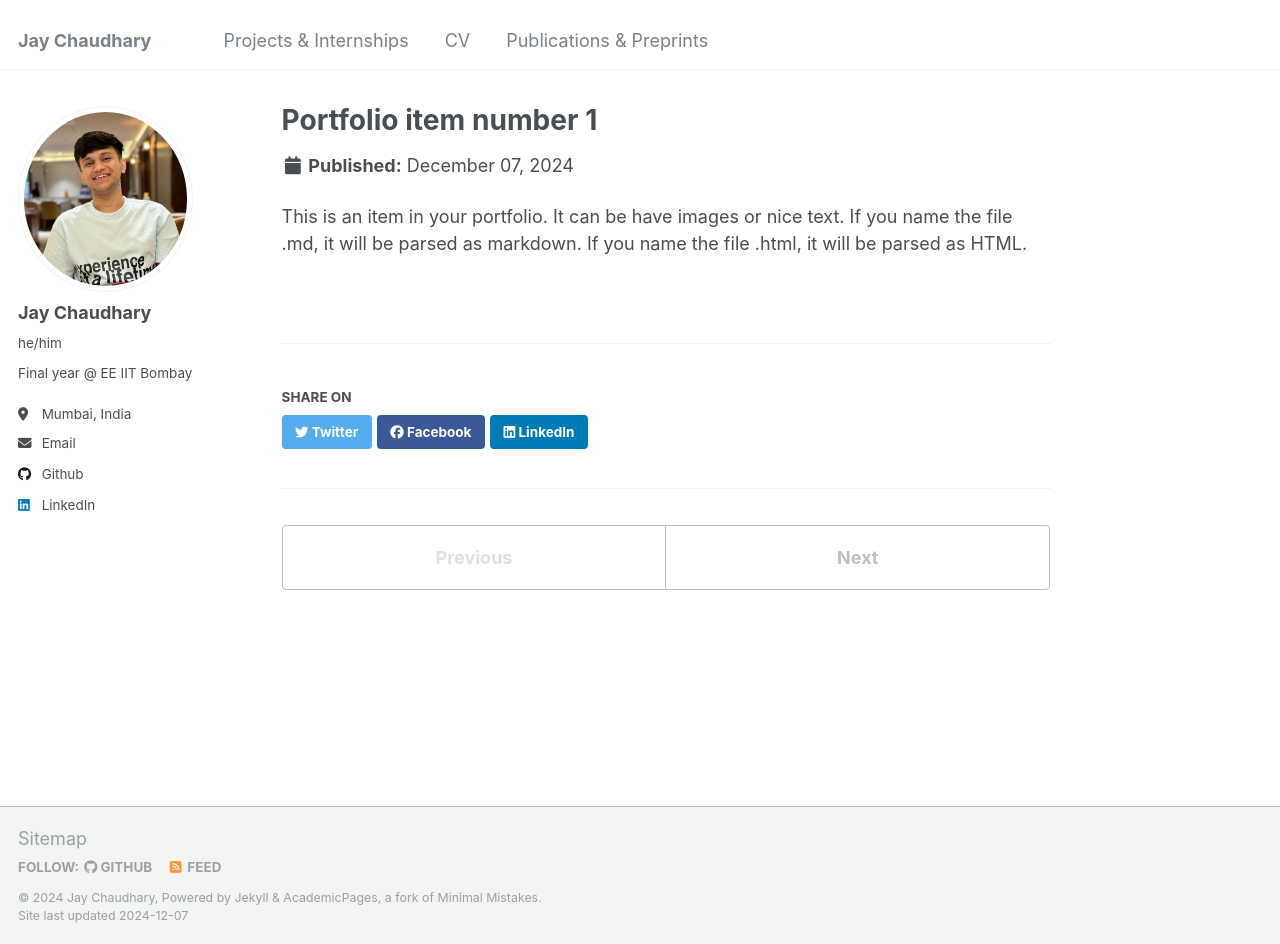
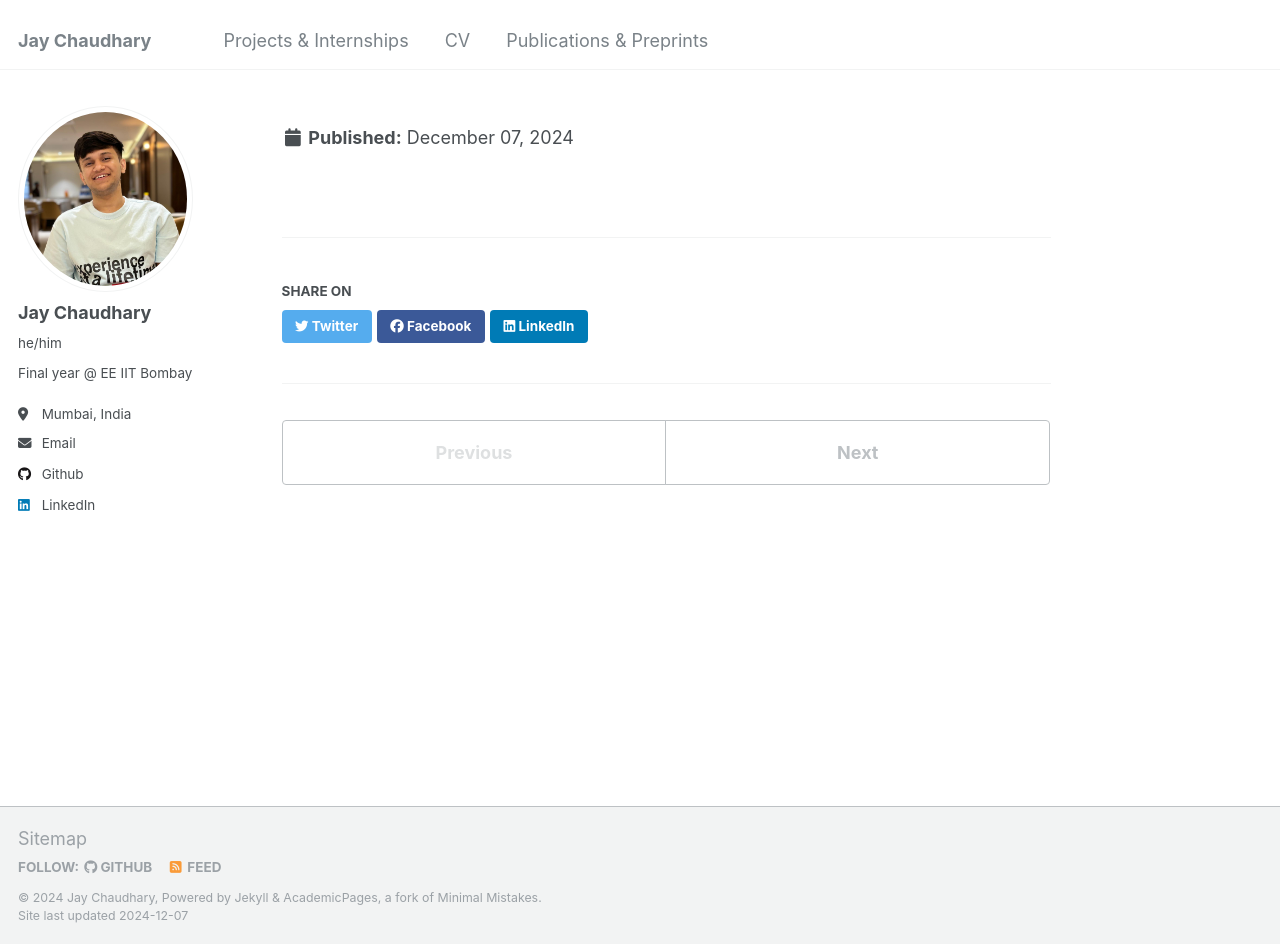
Before and after one commit to JayGC/jaygc.github.io, a Jekyll site: the page built from _portfolio/portfolio-1.md, in a window 1280 px wide and 944 px high. Built offline with Jekyll 4.4.1, drawn with Linux system fonts in a browser that asks for light colours.

Commit message:
Update portfolio-1.md

```diff
--- a/_portfolio/portfolio-1.md
+++ b/_portfolio/portfolio-1.md
@@ -1,7 +1,5 @@
 ---
-title: "Portfolio item number 1"
-excerpt: "Short description of portfolio item number 1<br/><img src='/images/500x300.png'>"
-collection: portfolio
+title: ""
+excerpt: ""
+collection: projects
 ---
-
-This is an item in your portfolio. It can be have images or nice text. If you name the file .md, it will be parsed as markdown. If you name the file .html, it will be parsed as HTML.
```
